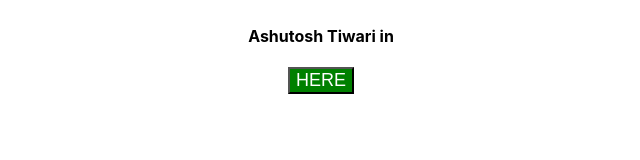
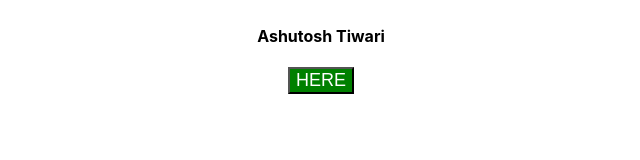
Before and after one commit to InclinedScorpio/react-beginning-to-advance, a React (Create React App) app: page / in a window 1280 px wide. Shown: the top 160 px of the page, without its empty margins (319-959 px from the left). Built offline with nearby package versions, Linux system fonts and the light colour scheme.

Commit message:
COMPONENTS COMPLETED - Cockpit, Persons

```diff
--- a/src/components/Cockpit/Cockpit.js
+++ b/src/components/Cockpit/Cockpit.js
@@ -0,0 +1,32 @@
+import React from "react";
+import styleCockpit from "./Cockpit.module.css";
+
+const Cockpit = props => {
+	let h4classes = [];
+	if (props.persons.length <= 2) {
+		h4classes.push(styleCockpit.bold);
+	}
+	if (props.persons.length <= 1) {
+		h4classes.push(styleCockpit.undeline);
+	}
+
+	let buttonClasses = [];
+	if (props.showPersons) {
+		buttonClasses.push(styleCockpit.Red);
+	}
+
+	return (
+		<div className={styleCockpit.Cockpit}>
+			<h4 className={h4classes.join(" ")}>Ashutosh Tiwari</h4>
+			<button
+				className={buttonClasses.join(" ")}
+				onClick={props.clicked.bind(this, "Changed")}
+			>
+				{" "}
+				HERE{" "}
+			</button>
+		</div>
+	);
+};
+
+export default Cockpit;
--- /dev/null
+++ b/src/components/Cockpit/Cockpit.module.css
@@ -0,0 +1,31 @@
+.Cockpit {
+	text-align: center;
+}
+
+.Cockpit .undeline {
+	text-decoration: underline;
+}
+
+.Cockpit button.Red {
+	color: white;
+	background-color: red;
+	font-size: large;
+}
+
+.Cockpit button.Red:hover {
+	background-color: salmon;
+}
+
+.Cockpit .bold {
+	font-weight: 900;
+}
+
+.Cockpit button {
+	color: white;
+	background-color: green;
+	font-size: large;
+}
+
+.Cockpit button:hover {
+	background-color: lightgreen;
+}
--- a/src/containers/App.js
+++ b/src/containers/App.js
@@ -3,7 +3,7 @@ import appStyle from "./App.module.css";
 
 //components
 import Persons from "../components/Persons/Persons";
-import { red } from "color-name";
+import Cockpit from "../components/Cockpit/Cockpit";
 
 class App extends Component {
 	state = {
@@ -32,7 +32,6 @@ class App extends Component {
 	};
 
 	changePersonName = (event, personIndex) => {
-		//pehle id se index chaiye
 		let actualIndex = this.state.persons.findIndex(p => {
 			return p.id == personIndex;
 		});
@@ -49,8 +48,6 @@ class App extends Component {
 	};
 
 	render() {
-		let buttonClasses = [];
-
 		let person = null;
 		if (this.state.showPersons) {
 			person = (
@@ -61,26 +58,15 @@ class App extends Component {
 					deleted={this.deletePerson}
 				/>
 			);
-			buttonClasses.push(appStyle.Red);
-		}
-		let h4classes = [];
-		if (this.state.persons.length <= 2) {
-			h4classes.push(appStyle.bold);
-		}
-		if (this.state.persons.length <= 1) {
-			h4classes.push(appStyle.undeline);
 		}
 
 		return (
 			<div className={appStyle.App}>
-				<h4 className={h4classes.join(" ")}>Ashutosh Tiwari in</h4>
-				<button
-					className={buttonClasses.join(" ")}
-					onClick={this.buttonClickHandler.bind(this, "Changed")}
-				>
-					{" "}
-					HERE{" "}
-				</button>
+				<Cockpit
+					showPersons={this.state.showPersons}
+					persons={this.state.persons}
+					clicked={this.buttonClickHandler}
+				/>
 				{person}
 			</div>
 		);
--- a/src/containers/App.module.css
+++ b/src/containers/App.module.css
@@ -6,31 +6,3 @@
 .red {
 	color: red;
 }
-
-.App .undeline {
-	text-decoration: underline;
-}
-
-.App button.Red {
-	color: white;
-	background-color: red;
-	font-size: large;
-}
-
-.App button.Red:hover {
-	background-color: salmon;
-}
-
-.App .bold {
-	font-weight: 900;
-}
-
-.App button {
-	color: white;
-	background-color: green;
-	font-size: large;
-}
-
-.App button:hover {
-	background-color: lightgreen;
-}
```
